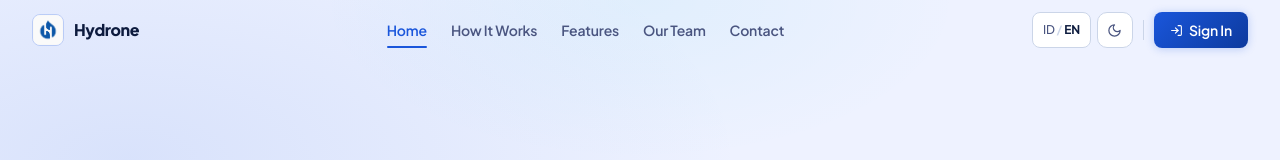
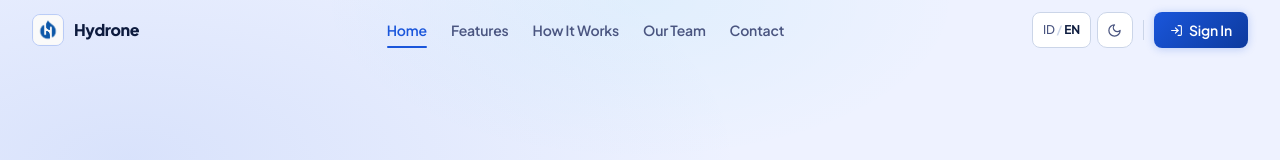
Before and after one commit to prianurislam1825/hydrone, a Next.js app: page / in a window 1280 px wide. Shown: the top 160 px of the page. Built offline with nearby package versions, Linux system fonts and the light colour scheme.

Commit message:
fix: swap Features and How It Works order in navbar to match section sequence

```diff
--- a/components/landing/LandingNav.tsx
+++ b/components/landing/LandingNav.tsx
@@ -13,8 +13,8 @@ interface BeforeInstallPromptEvent extends Event {
 
 const NAV_LINKS = [
   { label: { id: 'Beranda',    en: 'Home'        }, href: '#'            },
+  { label: { id: 'Fitur',      en: 'Features'    }, href: '#fitur'       },
   { label: { id: 'Cara Kerja', en: 'How It Works' }, href: '#cara-kerja' },
-  { label: { id: 'Fitur',      en: 'Features'    }, href: '#fitur'       },
   { label: { id: 'Tim Kami',   en: 'Our Team'    }, href: '#tim'         },
   { label: { id: 'Kontak',     en: 'Contact'     }, href: '#spesifikasi' },
 ]
```
